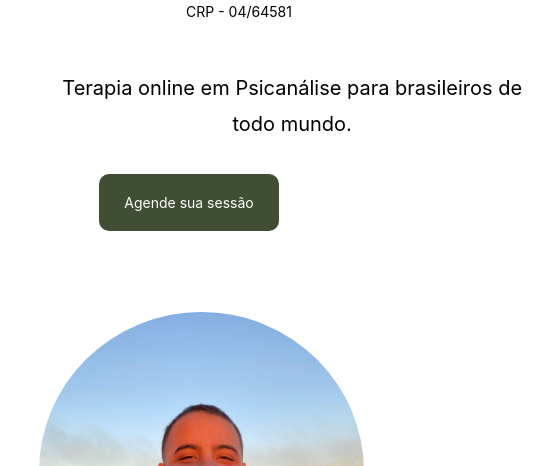
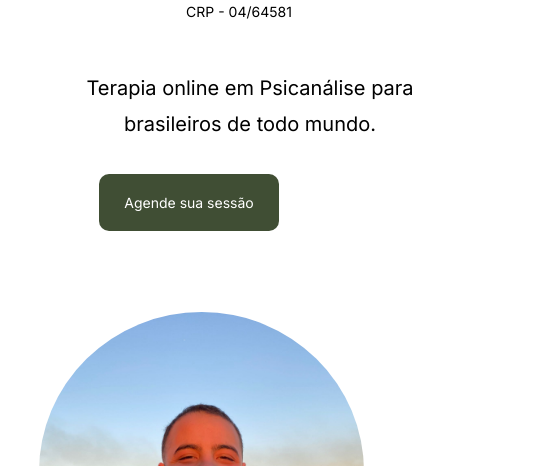
Before and after one commit to lucastristaooo/Rafael-Dutra, a plain HTML site: page index.html in a window 390 px wide. Shown: the part 378-844 px from the top of the page, 545 px wide, since content can reach past the window. Drawn offline with Linux system fonts and the light colour scheme.

Commit message:
Rafael Dutra

```diff
--- a/index.css
+++ b/index.css
@@ -1,4 +1,5 @@
 @charset "UTF-8";
+@import url('https://fonts.googleapis.com/css2?family=Inter&display=swap');
 *{
     margin: 0px;
     padding: 0px;
@@ -451,12 +452,13 @@ footer > .crpfot{
     }
     main > .p1 > .p1-a > p{
         font: 400 normal 24px Inter;
-        width: 67vh;
+        width: 50vh;
     }
     main > .p1 > .p1-a > .textinho{
         text-align: center;
         font: 400 normal 22px Inter;
-        width: 60vh;
+        width: 50vh;
+        margin: auto;
         line-height: 36px;
         margin-bottom: 0px;
     }
@@ -618,7 +620,7 @@ footer > .crpfot{
     main > .p1 > .p1-a > .textinho{
         font: 400 normal 20px Inter;
         text-align: center;
-        width: 60vh;
+        width: 50vh;
         line-height: 36px;
         margin-bottom: 0px;
     }
```
